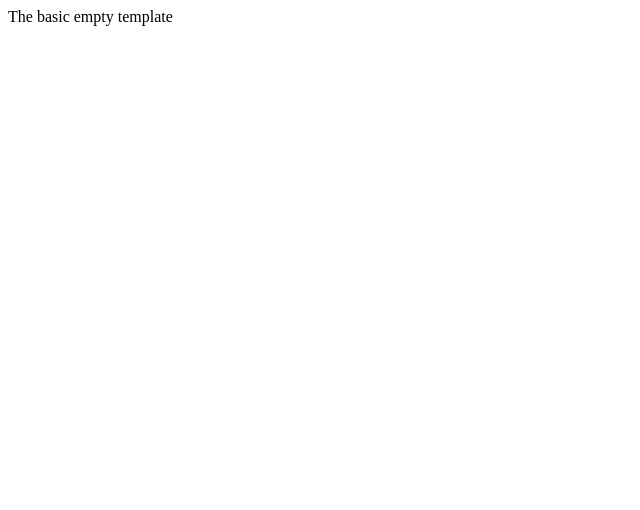
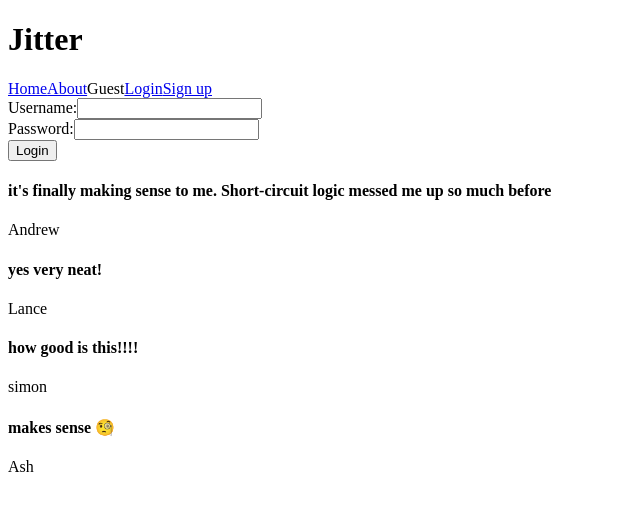
Before and after one commit to AnderDevitt/jitter2, a React (Create React App) app: page / in a window 1280 px wide. Shown: the top 510 px of the page, without its empty margins (0-640 px from the left). Built offline with nearby package versions, Linux system fonts and the light colour scheme.

Commit message:
basic functionality of Jitter messaging app done with static data

```diff
--- a/src/App.js
+++ /dev/null
@@ -1,11 +0,0 @@
-import React from 'react'
-
-const App = () => {
-  return (
-    <div >
-          The basic empty template
-    </div>
-  )
-}
-
-export default App
--- /dev/null
+++ b/src/components/App.js
@@ -0,0 +1,51 @@
+import React, {useEffect, useState} from 'react'
+import Navigation from './Navigation'
+import LoginForm from './LoginForm'
+import MessageForm from './MessageForm'
+import Messages from './Messages'
+import initialMessageList from '../data/message-list.json'
+
+const App = () => {
+  const [loggedInUser, setLoggedInUser] = useState("")
+  const [messageList, setMessageList] = useState([])
+
+
+  // this function will pass to LoginForm and be used to update the state of the logged in user
+  const activateUser = (username) => {
+    setLoggedInUser(username)
+  }
+
+  const addMessage = (text) => {
+    const message = {
+      text: text,
+      user: loggedInUser,
+      id: messageList[messageList.length - 1].id + 1
+    }
+    setMessageList(
+      (messageList) => [...messageList, message]
+    )
+  }
+
+
+  useEffect(
+    ()=> {
+      // fectch
+      setMessageList(initialMessageList)
+    },
+    []
+  )
+
+  return (
+    <div >
+          <h1>Jitter</h1>
+          <Navigation loggedInUser={loggedInUser} activateUser={activateUser} />
+          { !loggedInUser ?
+            <LoginForm activateUser={activateUser} />
+            :
+            <MessageForm loggedInUser={loggedInUser} addMessage={addMessage} />}
+          <Messages messageList={messageList} />
+    </div>
+  )
+}
+
+export default App
--- /dev/null
+++ b/src/components/LoginForm.js
@@ -0,0 +1,49 @@
+import { useState } from "react"
+
+const LoginForm = ({activateUser}) => {
+    const initialFormData = {
+        user: "",
+        password: ""
+    }
+    const [formData, setFormData] = useState(initialFormData)
+
+
+    // stop the page from rerendering when the form is submitted and user details being added to search bar
+    const handleSubmit = (e) => {
+        e.preventDefault()
+        console.log("You clicked submit")
+        console.log(formData)
+        // invoke activateUser to pass the username back to app component and update the state
+        activateUser(formData.user)
+        // clean the form
+        setFormData(initialFormData)
+    }
+
+    const handleFormData = (e) => {
+        // console.log(e.target.value)
+        // destructure the previous object and then update the item with the new value
+        setFormData({
+            ...formData,
+            [e.target.id]: e.target.value
+        })
+    }
+
+    return (
+        <>
+        <form onSubmit={handleSubmit}>
+            <div>
+                <label>Username:</label>
+                <input type="text" name="user" id="user" value={formData.user} onChange={handleFormData} />
+            </div>
+
+            <div>
+                <label htmlFor="password">Password:</label>
+                <input type="password" name="password" id="password" value={formData.password} onChange={handleFormData} />
+            </div>
+            <input type="submit" value="Login" />
+        </form>
+        </>
+    )
+}
+
+export default LoginForm
--- /dev/null
+++ b/src/components/Message.js
@@ -0,0 +1,10 @@
+const Message = ({message}) => {
+    return (
+        <>
+            <h4>{message.text}</h4>
+            <p>{message.user}</p>
+        </>
+    )
+}
+
+export default Message
--- /dev/null
+++ b/src/components/MessageForm.js
@@ -0,0 +1,50 @@
+import { useState } from "react"
+
+const MessageForm = ({loggedInUser, addMessage}) => {
+
+    const initialFormData = {
+        text: ""
+    }
+    const [formData, setFormData] = useState(initialFormData)
+
+    const handleSubmit = (e) => {
+        e.preventDefault()
+        if (formData.text === ""){
+            console.log("Empty Message")
+        } else {
+            console.log(formData)
+            addMessage(formData.text)
+            cleanMessage()
+        }
+
+    }
+    const cleanMessage = () => {
+        // adds the message to the list
+        setFormData(initialFormData)
+    }
+
+    const handleFormData = (e) => {
+        // console.log(e.target.value)
+        // destructure the previous object and then update the item with the new value
+        setFormData({
+            ...formData,
+            [e.target.id]: e.target.value
+        })
+    }
+
+    return (
+        <>
+        <p>Post a message</p>
+        <form onSubmit={handleSubmit}>
+            <div>
+            <textarea type="text" name="text" id="text" placeholder={`Type a message...`} value={formData.text} onChange={handleFormData} />
+            </div>
+
+            <input type="submit" value="post" />
+            <button onClick={cleanMessage}>Clean Message</button>
+        </form>
+        </>
+    )
+}
+
+export default MessageForm
--- /dev/null
+++ b/src/components/Messages.js
@@ -0,0 +1,13 @@
+import Message from './Message'
+
+const Messages = ({messageList}) => {
+    return (
+        <>
+            {messageList.map(message =>
+                <Message key={message.id} message={message} />
+            )}
+        </>
+    )
+}
+
+export default Messages
--- /dev/null
+++ b/src/components/Navigation.js
@@ -0,0 +1,29 @@
+const Navigation = ({loggedInUser, activateUser}) => {
+
+    // when logout is clicked this will prevent page rerender and wipe the active user
+    const logout = (e) => {
+        e.preventDefault()
+        activateUser("")
+    }
+
+    return (
+        <nav>
+            <a href="/">Home</a>
+            <a href="/">About</a>
+            { loggedInUser ?
+                <>
+                    {loggedInUser}
+                    <a href="/" onClick={logout}>Log out</a>
+                </>
+                :
+                <>
+                    Guest
+                    <a href="/">Login</a>
+                    <a href="/">Sign up</a>
+                </>
+            }
+        </nav>
+    )
+}
+
+export default Navigation
--- /dev/null
+++ b/src/data/message-list.json
@@ -0,0 +1,7 @@
+[
+    {"id": 1, "text":"it's finally making sense to me. Short-circuit logic messed me up so much before" , "user": "Andrew"},
+    {"id": 2, "text": "yes very neat!", "user": "Lance"},
+    {"id": 3, "text": "how good is this!!!!", "user": "simon" },
+    {"id": 4, "text": "makes sense 🧐" , "user": "Ash"}
+
+]
```
Also changed, not shown: src/index.js (+5 -3 lines).
